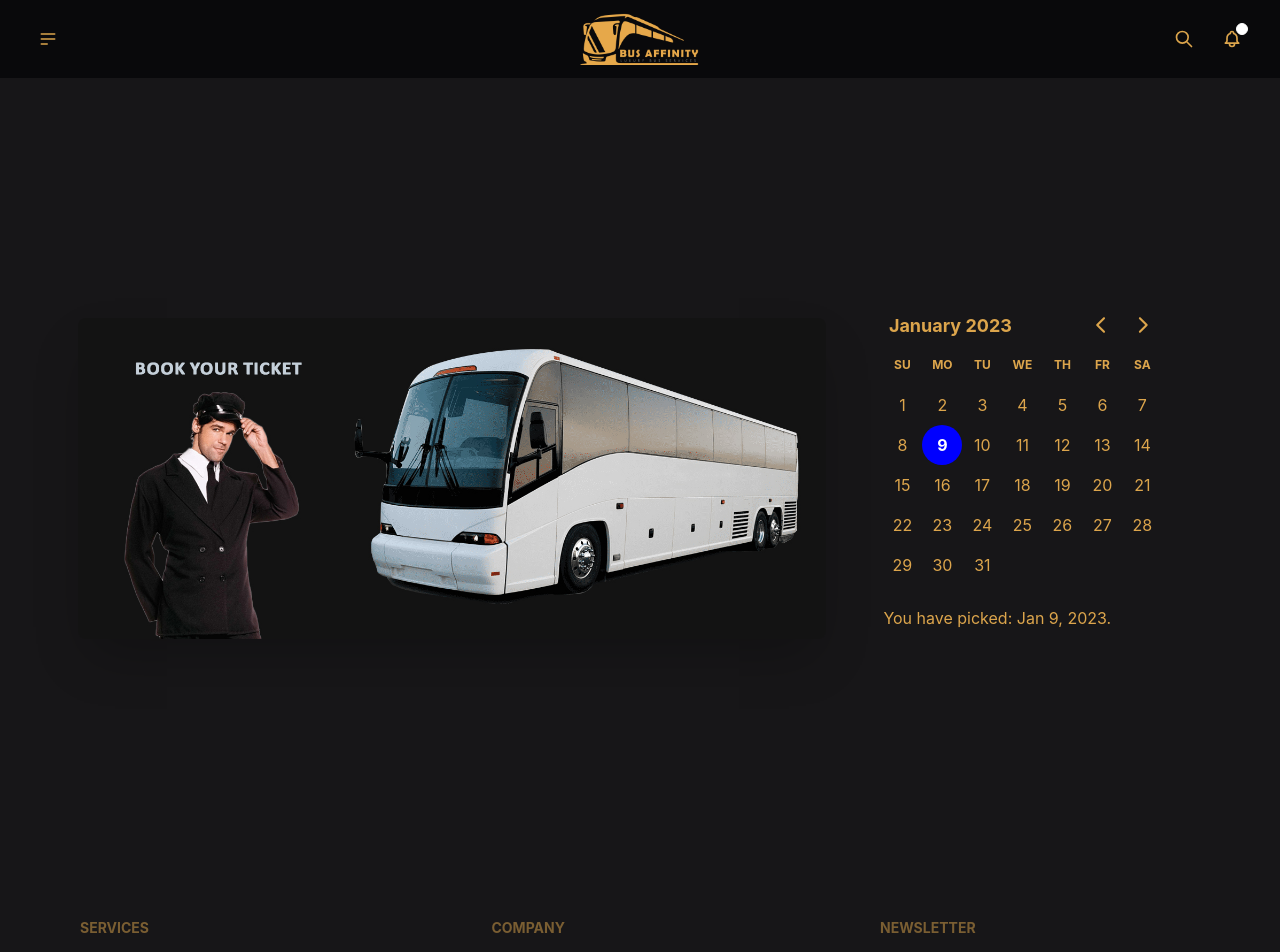
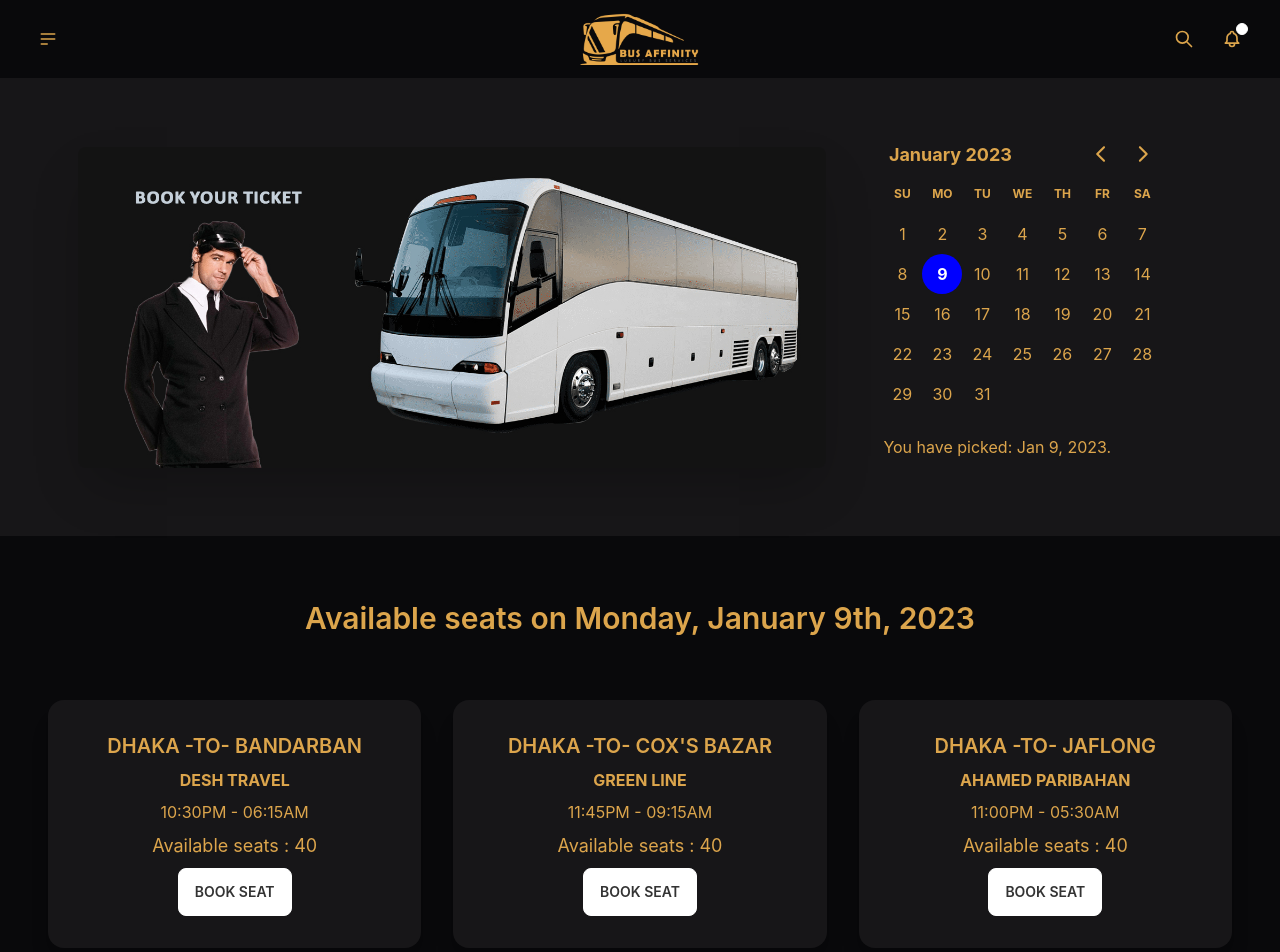
Before and after one commit to mmi-mamun/bus-affinity-client, a React (Create React App) app: page /bookings in a window 1280 px wide. Shown: the top 952 px of the page. Built offline with nearby package versions, Linux system fonts and the light colour scheme.

Commit message:
Booking options are inserted

```diff
--- /dev/null
+++ b/public/bookingOptions.json
@@ -0,0 +1,296 @@
+[
+    {
+        "custom_id": 1,
+        "busName": "Desh Travel",
+        "destination": "Dhaka -To- Bandarban",
+        "travelTime": "10:30pm - 06:15am",
+        "rentalFee": 1500,
+        "seat": [
+            "A-1",
+            "A-2",
+            "A-3",
+            "A-4",
+            "B-1",
+            "B-2",
+            "B-3",
+            "B-4",
+            "C-1",
+            "C-2",
+            "C-3",
+            "C-4",
+            "D-1",
+            "D-2",
+            "D-3",
+            "D-4",
+            "E-1",
+            "E-2",
+            "E-3",
+            "E-4",
+            "F-1",
+            "F-2",
+            "F-3",
+            "F-4",
+            "G-1",
+            "G-2",
+            "G-3",
+            "G-4",
+            "H-1",
+            "H-2",
+            "H-3",
+            "H-4",
+            "I-1",
+            "I-2",
+            "I-3",
+            "I-4",
+            "J-1",
+            "J-2",
+            "J-3",
+            "J-4"
+        ]
+    },
+    {
+        "custom_id": 2,
+        "busName": "Green Line",
+        "destination": "Dhaka -To- Cox's bazar",
+        "travelTime": "11:45pm - 09:15am",
+        "rentalFee": 1800,
+        "seat": [
+            "A-1",
+            "A-2",
+            "A-3",
+            "A-4",
+            "B-1",
+            "B-2",
+            "B-3",
+            "B-4",
+            "C-1",
+            "C-2",
+            "C-3",
+            "C-4",
+            "D-1",
+            "D-2",
+            "D-3",
+            "D-4",
+            "E-1",
+            "E-2",
+            "E-3",
+            "E-4",
+            "F-1",
+            "F-2",
+            "F-3",
+            "F-4",
+            "G-1",
+            "G-2",
+            "G-3",
+            "G-4",
+            "H-1",
+            "H-2",
+            "H-3",
+            "H-4",
+            "I-1",
+            "I-2",
+            "I-3",
+            "I-4",
+            "J-1",
+            "J-2",
+            "J-3",
+            "J-4"
+        ]
+    },
+    {
+        "custom_id": 3,
+        "busName": "Ahamed Paribahan",
+        "destination": "Dhaka -To- Jaflong",
+        "travelTime": "11:00pm - 05:30am",
+        "rentalFee": 2000,
+        "seat": [
+            "A-1",
+            "A-2",
+            "A-3",
+            "A-4",
+            "B-1",
+            "B-2",
+            "B-3",
+            "B-4",
+            "C-1",
+            "C-2",
+            "C-3",
+            "C-4",
+            "D-1",
+            "D-2",
+            "D-3",
+            "D-4",
+            "E-1",
+            "E-2",
+            "E-3",
+            "E-4",
+            "F-1",
+            "F-2",
+            "F-3",
+            "F-4",
+            "G-1",
+            "G-2",
+            "G-3",
+            "G-4",
+            "H-1",
+            "H-2",
+            "H-3",
+            "H-4",
+            "I-1",
+            "I-2",
+            "I-3",
+            "I-4",
+            "J-1",
+            "J-2",
+            "J-3",
+            "J-4"
+        ]
+    },
+    {
+        "custom_id": 4,
+        "busName": "Desh Travel",
+        "destination": "Bandarban -To- Dhaka",
+        "travelTime": "8:15am - 04:00pm",
+        "rentalFee": 1500,
+        "seat": [
+            "A-1",
+            "A-2",
+            "A-3",
+            "A-4",
+            "B-1",
+            "B-2",
+            "B-3",
+            "B-4",
+            "C-1",
+            "C-2",
+            "C-3",
+            "C-4",
+            "D-1",
+            "D-2",
+            "D-3",
+            "D-4",
+            "E-1",
+            "E-2",
+            "E-3",
+            "E-4",
+            "F-1",
+            "F-2",
+            "F-3",
+            "F-4",
+            "G-1",
+            "G-2",
+            "G-3",
+            "G-4",
+            "H-1",
+            "H-2",
+            "H-3",
+            "H-4",
+            "I-1",
+            "I-2",
+            "I-3",
+            "I-4",
+            "J-1",
+            "J-2",
+            "J-3",
+            "J-4"
+        ]
+    },
+    {
+        "custom_id": 5,
+        "busName": "Green Line",
+        "destination": "Cox's bazar -To- Dhaka",
+        "travelTime": "12:00pm - 10:15pm",
+        "rentalFee": 1800,
+        "seat": [
+            "A-1",
+            "A-2",
+            "A-3",
+            "A-4",
+            "B-1",
+            "B-2",
+            "B-3",
+            "B-4",
+            "C-1",
+            "C-2",
+            "C-3",
+            "C-4",
+            "D-1",
+            "D-2",
+            "D-3",
+            "D-4",
+            "E-1",
+            "E-2",
+            "E-3",
+            "E-4",
+            "F-1",
+            "F-2",
+            "F-3",
+            "F-4",
+            "G-1",
+            "G-2",
+            "G-3",
+            "G-4",
+            "H-1",
+            "H-2",
+            "H-3",
+            "H-4",
+            "I-1",
+            "I-2",
+            "I-3",
+            "I-4",
+            "J-1",
+            "J-2",
+            "J-3",
+            "J-4"
+        ]
+    },
+    {
+        "custom_id": 6,
+        "busName": "Ahamed Paribahan",
+        "destination": "Jaflong -To- Dhaka",
+        "travelTime": "08:30am - 03:15pm",
+        "rentalFee": 2000,
+        "seat": [
+            "A-1",
+            "A-2",
+            "A-3",
+            "A-4",
+            "B-1",
+            "B-2",
+            "B-3",
+            "B-4",
+            "C-1",
+            "C-2",
+            "C-3",
+            "C-4",
+            "D-1",
+            "D-2",
+            "D-3",
+            "D-4",
+            "E-1",
+            "E-2",
+            "E-3",
+            "E-4",
+            "F-1",
+            "F-2",
+            "F-3",
+            "F-4",
+            "G-1",
+            "G-2",
+            "G-3",
+            "G-4",
+            "H-1",
+            "H-2",
+            "H-3",
+            "H-4",
+            "I-1",
+            "I-2",
+            "I-3",
+            "I-4",
+            "J-1",
+            "J-2",
+            "J-3",
+            "J-4"
+        ]
+    }
+]
--- /dev/null
+++ b/src/components/AvailableSeat.js
@@ -0,0 +1,29 @@
+import { format } from 'date-fns';
+import React, { useEffect, useState } from 'react';
+import BookingOption from './BookingOption';
+
+const AvailableSeat = ({ selectedDate, setSelectedDate, footer }) => {
+    const [bookingOptions, setBookingOptions] = useState([]);
+    useEffect(() => {
+        fetch('bookingOptions.json')
+            .then(res => res.json())
+            .then(data => setBookingOptions(data))
+    }, [])
+
+    return (
+        <section>
+            <div className='my-16'>
+                {
+                    selectedDate ? <p className='text-3xl text-center font-semibold my-3'>Available seats on {format(selectedDate, 'PPPP')}</p> : <p className='uppercase text-3xl text-center font-semibold my-3'>Select Your Day</p>
+                }
+            </div>
+            <div className='grid gap-6 lg:gap-8 grid-cols-1 md:grid-cols-2 lg:grid-cols-3 my-12 px-12'>
+                {
+                    bookingOptions.map(option => <BookingOption key={option.custom_id} bookingOption={option}></BookingOption>)
+                }
+            </div>
+        </section>
+    );
+};
+
+export default AvailableSeat;
--- a/src/components/BookingBanner.js
+++ b/src/components/BookingBanner.js
@@ -3,16 +3,15 @@
 import { format } from 'date-fns';
 import { DayPicker } from 'react-day-picker';
 
-const BookingBanner = () => {
-    const [selectedDate, setSelectedDate] = useState(new Date());
-
+const BookingBanner = ({ selectedDate, setSelectedDate }) => {
     let footer = <p className='py-5'>Please pick a day..</p>;
     if (selectedDate) {
         footer = <p className='py-5'>You have picked: {format(selectedDate, 'PP')}.</p>;
     }
+
     return (
         <header>
-            <div className="hero min-h-screen bg-base-200">
+            <div className="hero py-6 bg-base-200">
                 <div className="hero-content flex-col lg:flex-row">
                     <img src={bookingBanner} alt="Booking Banner" className="rounded-lg shadow-2xl lg:w-3/5" />
                     <div className='px-6'>
--- /dev/null
+++ b/src/components/BookingOption.js
@@ -0,0 +1,20 @@
+import React from 'react';
+
+const BookingOption = ({ bookingOption }) => {
+    const { busName, destination, travelTime, rentalFee, seat } = bookingOption;
+    return (
+        <div className="card bg-base-200 shadow-xl">
+            <div className="card-body">
+                <h2 className="uppercase text-center text-xl font-semibold">{destination}</h2>
+                <h2 className="uppercase text-center text-md font-bold">{busName}</h2>
+                <h2 className="uppercase text-center text-md">{travelTime}</h2>
+                <p className='text-center text-lg'>Available {seat.length > 1 ? 'seats ' : 'seat '}:  {seat.length} </p>
+                <div className="card-actions justify-center">
+                    <button className="btn btn-primary">Book Seat</button>
+                </div>
+            </div>
+        </div>
+    );
+};
+
+export default BookingOption;
--- a/src/pages/Bookings.js
+++ b/src/pages/Bookings.js
@@ -1,10 +1,15 @@
-import React from 'react';
+import { format } from 'date-fns';
+import React, { useState } from 'react';
+import AvailableSeat from '../components/AvailableSeat';
 import BookingBanner from '../components/BookingBanner';
 
 const Bookings = () => {
+    const [selectedDate, setSelectedDate] = useState(new Date());
+
     return (
-        <div>
-            <BookingBanner></BookingBanner>
+        <div className=''>
+            <BookingBanner selectedDate={selectedDate} setSelectedDate={setSelectedDate}></BookingBanner>
+            <AvailableSeat selectedDate={selectedDate}></AvailableSeat>
         </div>
     );
 };
```
